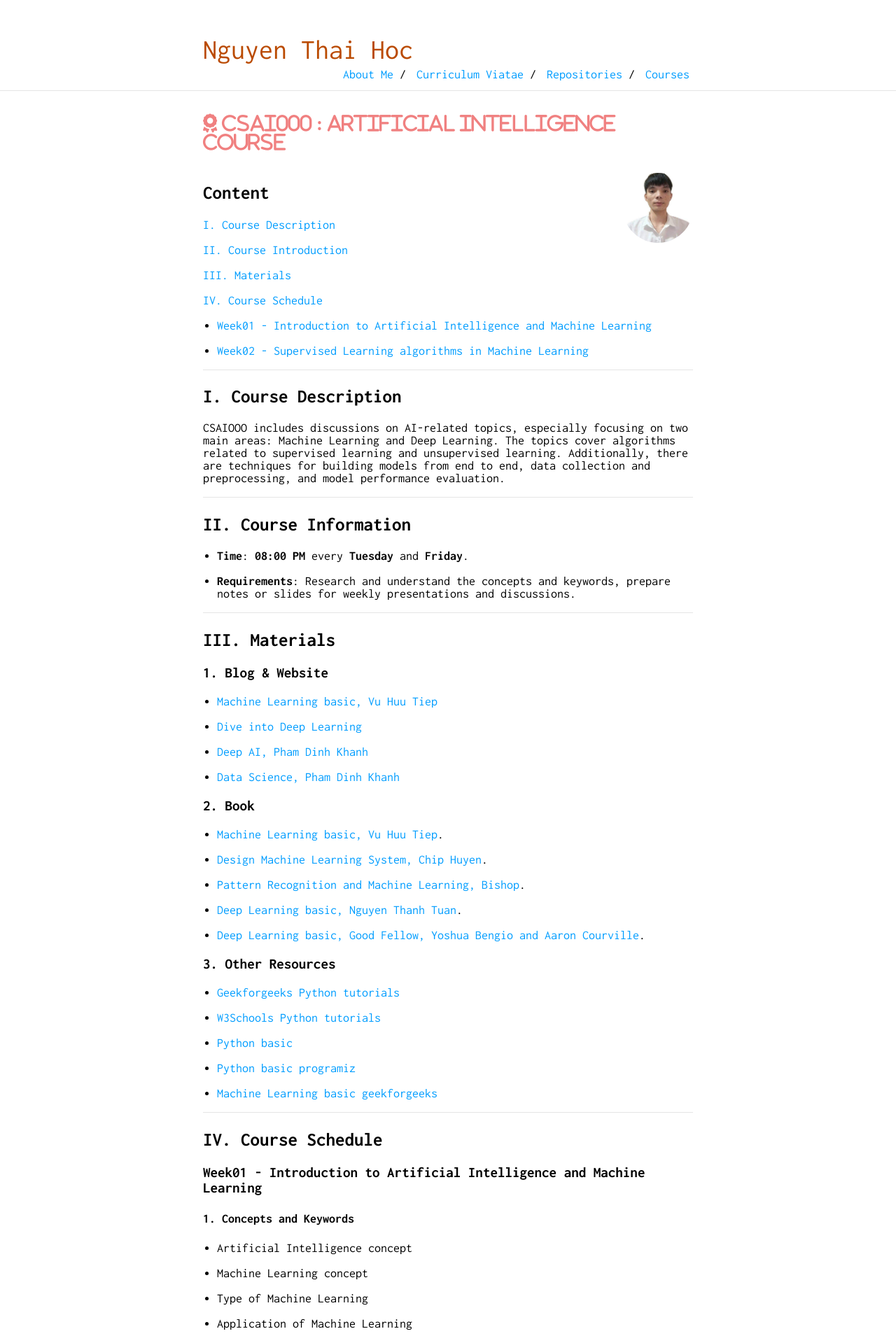
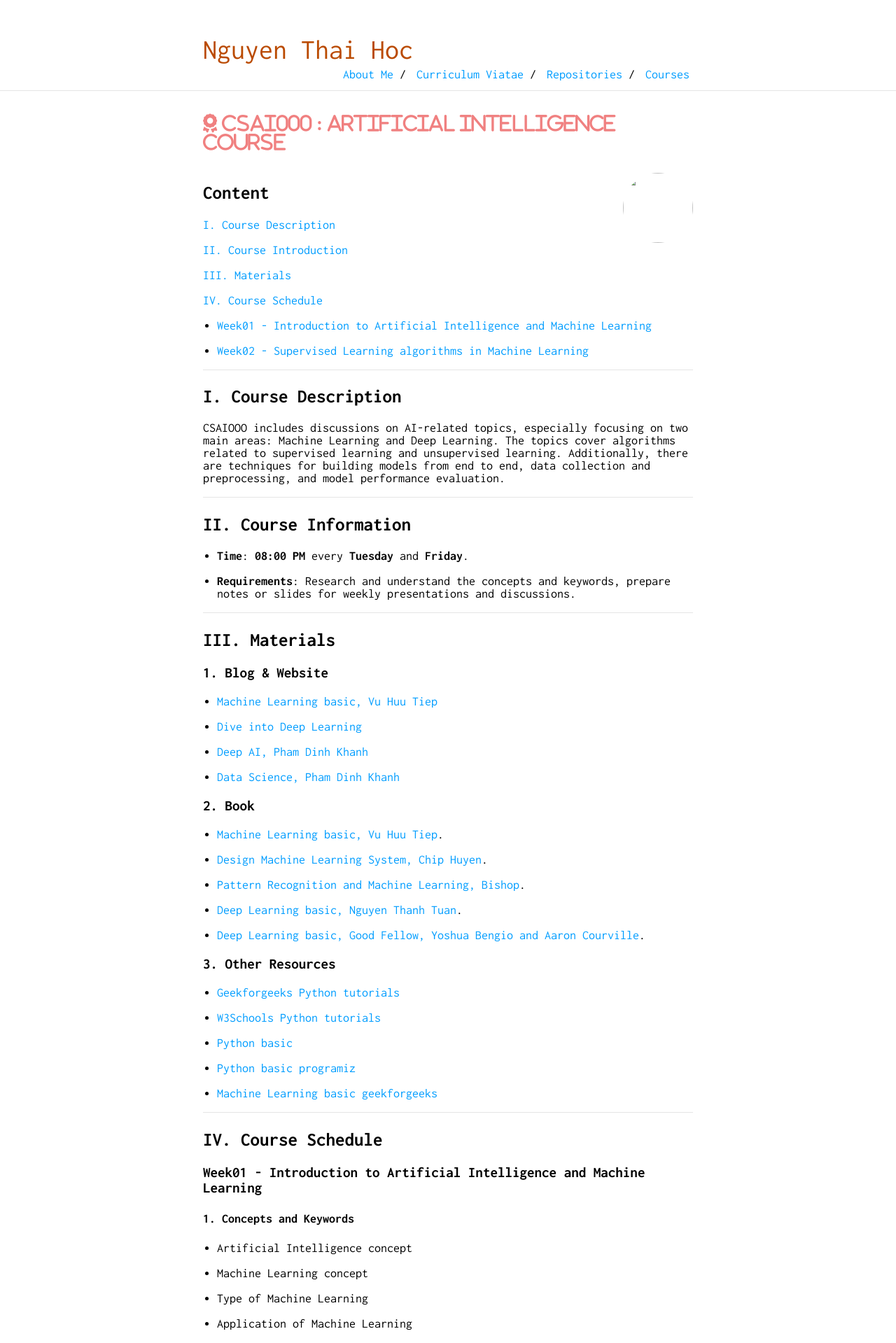
Before and after one commit to nguyenthaihoc02/About-Me, a Jekyll site: the page built from course_all/csai_000.md, in a window 1280 px wide. Shown: the top 1919 px of the page at 70% size. Built offline with Jekyll 4.4.1, drawn with Linux system fonts in a browser that asks for light colours.

Commit message:
update cs

```diff
--- a/course_all/csai_000.md
+++ b/course_all/csai_000.md
@@ -1,11 +1,11 @@
 ---
 layout: default
-is_contact: true
+is_contact: True
 ---
 
 <h2 class="fa-solid fa-award" style="color: #F08080;"> CSAI000 : ARTIFICIAL INTELLIGENCE COURSE </h2>
 
-<img class="profile-picture" src="/images/avatar.jpg">
+<img class="profile-picture" src="images/avatar.jpg">
 
 
 ## Content
```
Also changed, not shown: index.md (+1 -1 lines).
